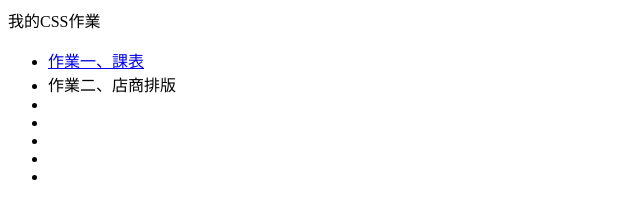
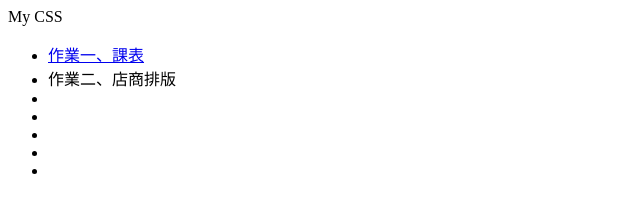
Before and after one commit to Fan-Hua-hsuan/Fan-Hua-hsuan.github.io, a plain HTML site: page css/index.html in a window 1280 px wide. Shown: the whole page, without its empty margins (0-640 px from the left). Drawn offline with Linux system fonts and the light colour scheme.

Commit message:
new push

```diff
--- a/css/index.html
+++ b/css/index.html
@@ -7,7 +7,7 @@
     <title>Document</title>
 </head>
 <body>
-    我的CSS作業
+     My CSS
     <ul>
         <li><a href="https://fan-hua-hsuan.github.io/%E8%AA%B2%E8%A1%A8.html">作業一、課表</a></li>
         <li><a href="https://fan-hua-hsuan.github.io/layout.html"></a>作業二、店商排版</li>
```
